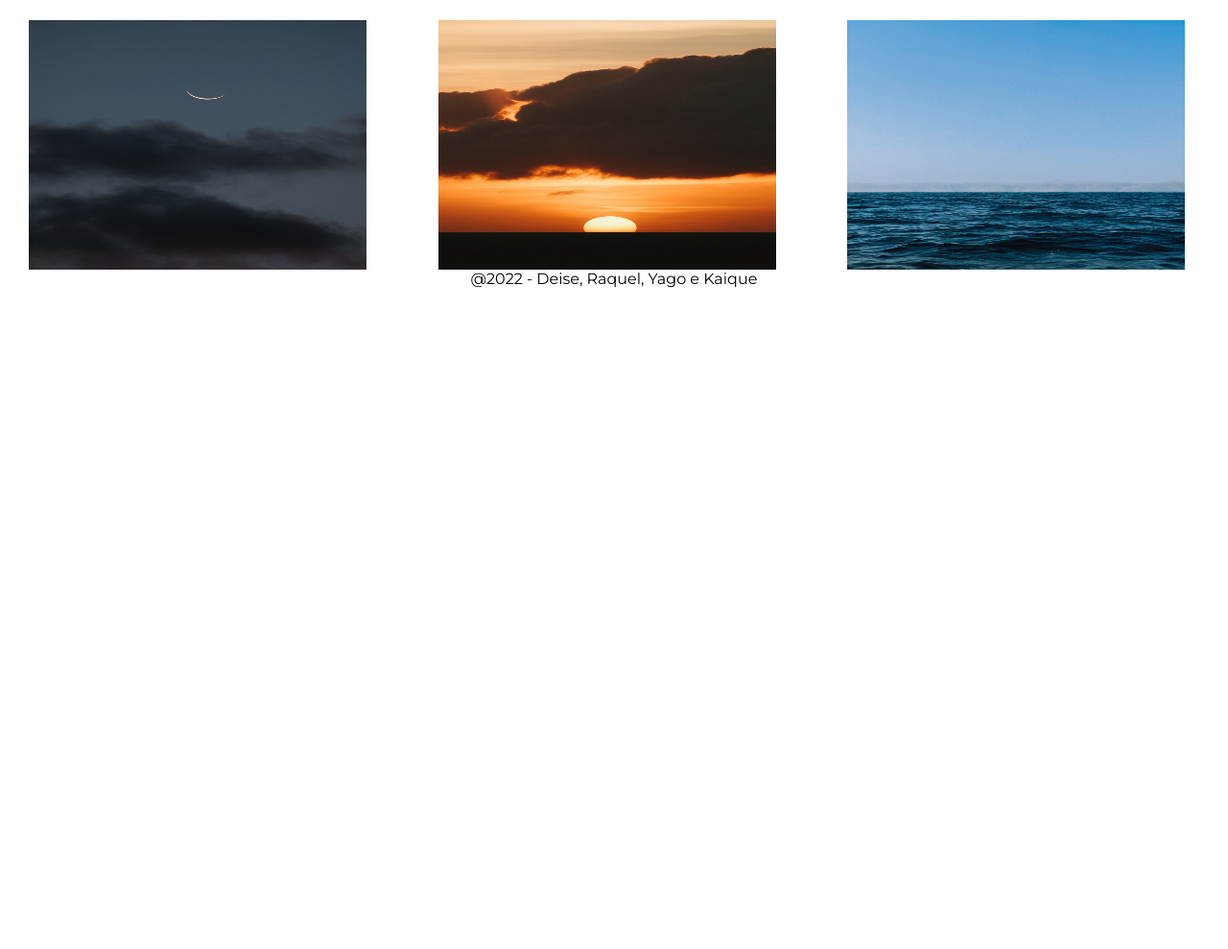
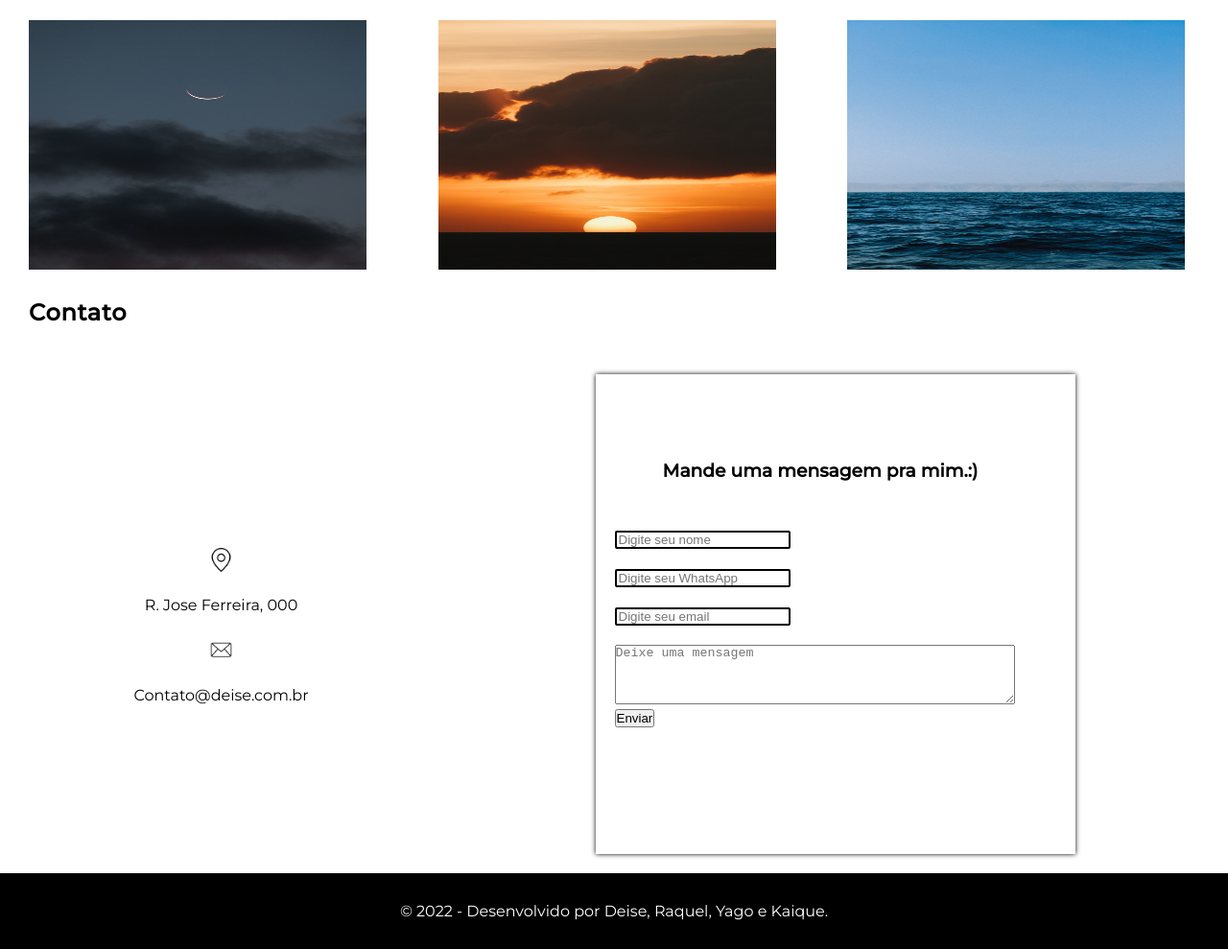
Before and after one commit to DeiseCristiane/onepage-fotografia, a plain HTML site: page index.html in a window 1280 px wide. Shown: the part 1737-2726 px from the top of the page at 96% size. Before the commit the page ends 2037 px from the top, so only its background shows below. Drawn offline with Linux system fonts and the light colour scheme.

Commit message:
Versão1

```diff
--- a/CSS/style.scss
+++ b/CSS/style.scss
@@ -9,6 +9,7 @@ body{
 h2{
     letter-spacing: 0.05rem;
 }
+/* CABEÇALHO */
 .cabecalho{
     display: flex;
     flex-direction: row;
@@ -24,20 +25,23 @@ h2{
     padding: 10px;
     text-decoration: none;
 }
+/*Seção principal*/
 .secao-principal{
     display: flex;
     flex-direction: row;
     align-items: center;
-    justify-content:space-around
+    justify-content:space-around;
 }
+
+/*Seção sobre-mim*/
 .secao-sobre-mim{
     display:flex ;
     flex-direction: row;
     gap: 24px;
     margin-top: 48px;
-    justify-content: start;
+    justify-content: center;
 }
-#secao-sobre-mim-imagem{
+.secao-sobre-mim-imagem{
     height: 372px;
     width: 280px;
     padding: 20px;
@@ -50,14 +54,14 @@ h2{
     max-width:700px ;
 
 }
+
+/*Seção Portfolio*/
 .secao-portfolio-fotos{
     display: grid;
     grid-template-columns: repeat(3, 1fr);
     grid-template-rows: repeat(2, 1fr);
-
     gap: 30px;
     margin-left: 30px;
-
     img {
         width: 352px;
         height: 260px;
@@ -66,6 +70,63 @@ h2{
 #secao-portfolio-titulo{
     padding: 30px;
 }
-footer p {
-    text-align: center;
+
+/*Seção Contatos*/
+#secao-contatos-titulo{
+    padding: 30px;
 }
+.secao-contatos{
+    display: flex;
+    flex-direction: row;
+    flex-wrap:wrap;
+    justify-content: space-around;
+    align-items: center;
+
+}
+.secao-contatos-detalhes{
+    display: flex;
+    flex-direction: column;
+    align-items: center;
+    justify-content: center;
+
+    img{
+        width: 25px;
+        height: 25px;
+        margin: 25px;
+    }
+    div{
+        display: flex;
+        flex-direction: column;
+        align-items: center;
+    }
+}
+
+.secao-contatos-form{
+    padding: 20px;
+    box-shadow: 0 0 5px black;
+    width: 500px;
+    height: 500px;
+    margin: 20px;
+    input{
+        border: 2px solid black;
+        padding-left: 2px;
+        border-radius: 2px;
+        margin-bottom: 20px;
+    }
+    h3{
+
+        margin: 50px;
+    }
+}
+
+/*footer*/
+
+footer{
+    background-color: #000000;
+    color: white;
+    padding: 30px;
+    p{
+        text-align: center;
+    }
+
+}
--- a/index.html
+++ b/index.html
@@ -1,5 +1,5 @@
 <!DOCTYPE html>
-<html>
+<html lang="pt-br">
     <head>
         <meta charset="UTF-8">
         <meta http-equiv="X-UA-Compatible" content="IE=edge">
@@ -30,8 +30,8 @@
         <!--Seção SobreMIM-->
         <h2 id="secao-sobre-mim-titulo">Sobre Mim</h2>
         <section class="secao-sobre-mim">
-            <img id="secao-sobre-mim-imagem" src="img/nicolas-ladino-silva-o2DVsV2PnHE-unsplash 1.png" alt="">
-            <img id="secao-sobre-mim-imagem" src="img/nicolas-ladino-silva-o2DVsV2PnHE-unsplash 1.png" alt="">
+            <img class="secao-sobre-mim-imagem" src="img/nicolas-ladino-silva-o2DVsV2PnHE-unsplash 1.png" alt="">
+            <img class="secao-sobre-mim-imagem" src="img/nicolas-ladino-silva-o2DVsV2PnHE-unsplash 1.png" alt="">
             <p id="secao-sobre-mim-descricao"> "My passion as a guitar maker comes from a life-long obsession with making things.
                 From a young age I have always tried to manipulate objects and materials in order to create something entirely different.
                 I find that working with wood is a way for me to connect with nature.
@@ -42,8 +42,10 @@
         </section>
 
         <!--Seção Portfólio-->
+
+        <h2 id="secao-portfolio-titulo">Portfólio</h2>
         <section class="secao-portfolio">
-            <h2 id="secao-portfolio-titulo">Portfólio</h2>
+
 
             <div class="secao-portfolio-fotos">
                 <img src="img/alex-beholder-YZ6NDPzre3M-unsplash.jpg">
@@ -56,8 +58,46 @@
 
         </section>
 
+        <!--Seção Contatos-->
+
+        <h2 id="secao-contatos-titulo">Contato</h2>
+
+        <section class="secao-contatos">
+
+            <div class="secao-contatos-detalhes">
+
+                <div>
+                    <img src="img/localizacao.png" >
+                    <span> R. Jose Ferreira, 000 </span>
+                </div>
+
+                <div>
+                    <img src="img/email.png">
+                    <span>Contato@deise.com.br</span>
+                </div>
+
+            </div>
+
+            <form class="secao-contatos-form">
+
+                <img src="" >
+                <h3>Mande uma mensagem pra mim.:) </h3>
+
+
+                <input type="text" id="nomeTxt" name="nome" placeholder="Digite seu nome"><br>
+
+                <input type="tel" id="whatsApp" name="whatsApp" placeholder="Digite seu WhatsApp"><br>
+
+                <input type="email" id="email" name="email" placeholder="Digite seu email"><br>
+
+                <textarea type="" id = "mensagem" rows="4" cols="50" name="mensagem" placeholder="Deixe uma mensagem"></textarea><br>
+                <button>Enviar</button>
+
+            </form>
+        </section>
+
         <footer>
-            <p>@2022 - Deise, Raquel, Yago e Kaique</p>
+            <p>© 2022 - Desenvolvido por Deise, Raquel, Yago e Kaique. </p>
         </footer>
 
 
```
Also changed, not shown: CSS/style.css, img/email.png (added), img/localizacao.png (added), 1 other file.
